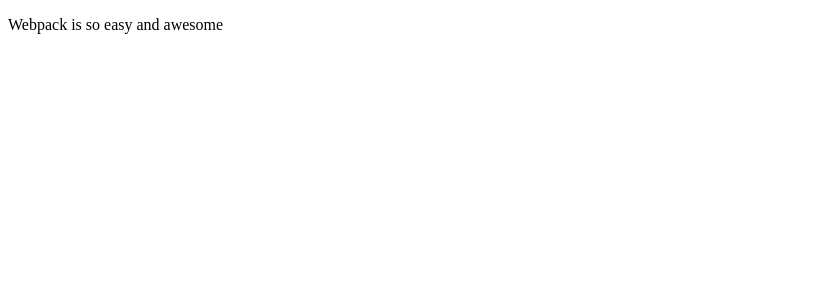
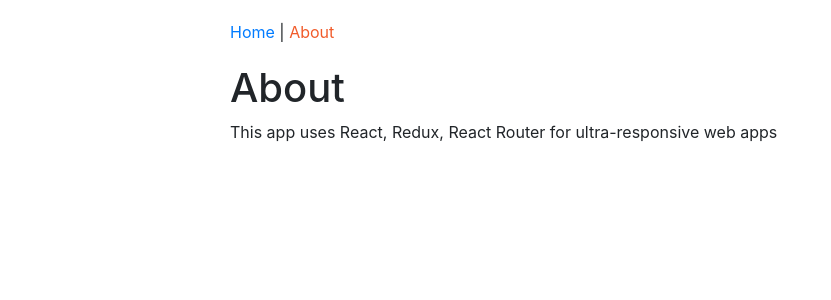
Before and after one commit to ajinkabeer/course-finder, a React app: page /about in a window 1280 px wide. Shown: the top 300 px of the page, without its empty margins (0-831 px from the left). Built offline with nearby package versions, Linux system fonts and the light colour scheme.

Commit message:
Add header component

```diff
--- /dev/null
+++ b/src/components/App.js
@@ -0,0 +1,17 @@
+import React from "react";
+import { Route } from "react-router-dom";
+import HomePage from "./Home/HomePage";
+import AboutPage from "./About/AboutPage";
+import Header from "./common/Header";
+
+function App() {
+  return (
+    <div className="container-fluid">
+      <Header />
+      <Route exact path="/" component={HomePage} />
+      <Route path="/about" component={AboutPage} />
+    </div>
+  );
+}
+
+export default App;
--- /dev/null
+++ b/src/components/common/Header.js
@@ -0,0 +1,20 @@
+import React from "react";
+import { NavLink } from "react-router-dom";
+
+const Header = () => {
+  const activeStyle = { color: "#F15B2A" };
+
+  return (
+    <nav>
+      <NavLink to="/" activeStyle={activeStyle} exact>
+        Home
+      </NavLink>
+      {" | "}
+      <NavLink to="/about" activeStyle={activeStyle}>
+        About
+      </NavLink>
+    </nav>
+  );
+};
+
+export default Header;
--- /dev/null
+++ b/src/index.css
@@ -0,0 +1,8 @@
+#app {
+  max-width: 850px;
+  margin: 0 auto;
+}
+
+nav {
+  padding: 20px 0 20px 0;
+}
--- a/src/index.js
+++ b/src/index.js
@@ -1,9 +1,13 @@
 import React from "react";
 import { render } from "react-dom";
+import { BrowserRouter as Router } from "react-router-dom";
+import "bootstrap/dist/css/bootstrap.min.css";
+import App from "./components/App";
+import "./index.css";
 
-function Hi() {
-  debugger;
-  return <p>Webpack is so easy and awesome</p>;
-}
-
-render(<Hi />, document.getElementById("app"));
+render(
+  <Router>
+    <App />
+  </Router>,
+  document.getElementById("app")
+);
--- a/webpack.config.dev.js
+++ b/webpack.config.dev.js
@@ -38,7 +38,7 @@
       },
       {
         test: /(\.css)$/,
-        use: ["style-header", "css-loader"]
+        use: ["style-loader", "css-loader"]
       }
     ]
   }
```
